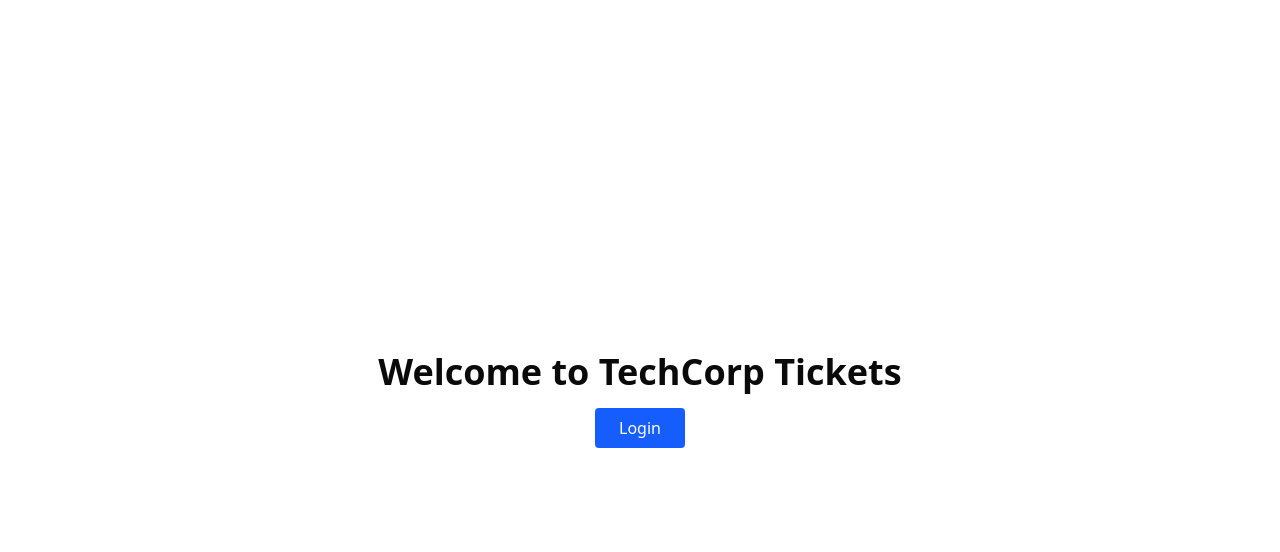
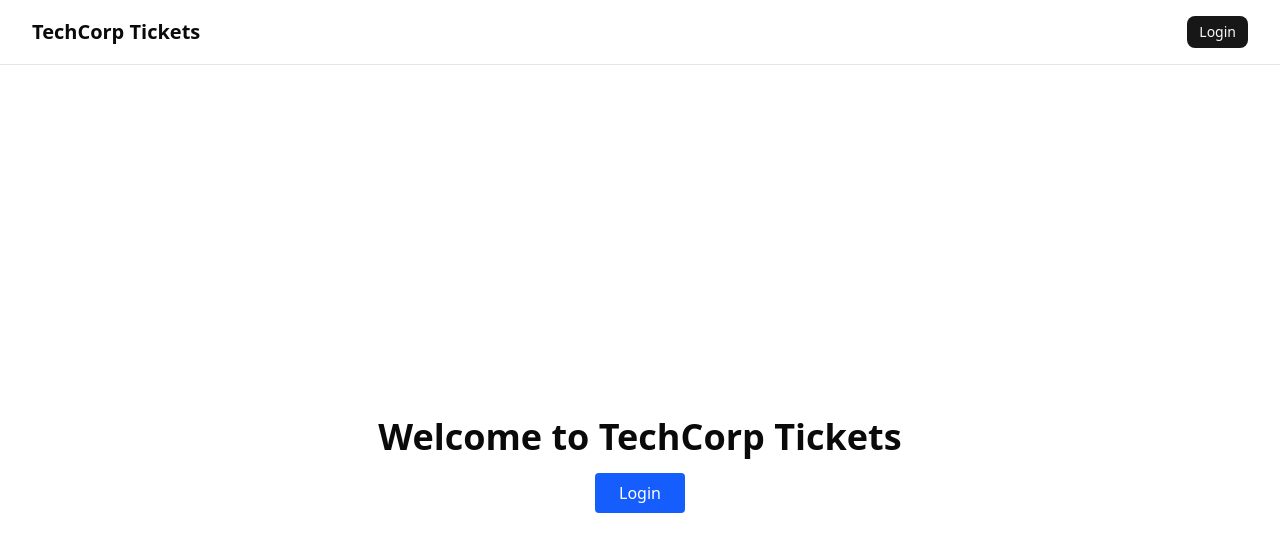
Before and after one commit to SteelheartBreak/tickets-front, a Next.js app: page / in a window 1280 px wide. Shown: the top 552 px of the page. Built offline with nearby package versions, Linux system fonts and the light colour scheme; no server answers.

Commit message:
NavBar Implementation

```diff
--- a/src/app/layout.tsx
+++ b/src/app/layout.tsx
@@ -1,5 +1,6 @@
 import type { Metadata } from "next";
 import { Geist, Geist_Mono } from "next/font/google";
+import { Navbar } from '@/components/ui/Navbar';
 import "./globals.css";
 
 const geistSans = Geist({
@@ -13,8 +14,8 @@
 });
 
 export const metadata: Metadata = {
-  title: "Create Next App",
-  description: "Generated by create next app",
+  title: "TechCorp Tickets",
+  description: "Ticket management system",
 };
 
 export default function RootLayout({
@@ -24,7 +25,10 @@
 }>) {
   return (
     <html lang="en">
-      <body className={`${geistSans.variable} ${geistMono.variable}`}>
+      <body
+        className={`${geistSans.variable} ${geistMono.variable} antialiased`}
+      >
+        <Navbar />
         {children}
       </body>
     </html>
--- /dev/null
+++ b/src/components/ui/Navbar.tsx
@@ -0,0 +1,48 @@
+'use client';
+
+import { useUser } from '@auth0/nextjs-auth0/client';
+import { Button } from '@/components/ui/button';
+import Link from 'next/link';
+
+export function Navbar() {
+  const { user, isLoading } = useUser();
+
+  return (
+    <nav className="border-b bg-white">
+      <div className="container mx-auto px-8 py-4">
+        <div className="flex justify-between items-center">
+          <div className="flex items-center gap-8">
+            <Link href="/" className="text-xl font-bold">
+              TechCorp Tickets
+            </Link>
+            {user && (
+              <Link href="/tickets" className="text-sm hover:underline">
+                Tickets
+              </Link>
+            )}
+          </div>
+
+          <div className="flex items-center gap-4">
+            {isLoading ? (
+              <span className="text-sm text-gray-500">Loading...</span>
+            ) : user ? (
+              <>
+                <div className="text-right">
+                  <p className="text-sm font-medium">{user.name}</p>
+                  <p className="text-xs text-gray-500">{user.email}</p>
+                </div>
+                <Button variant="outline" size="sm" asChild>
+                  <a href="/auth/logout">Logout</a>
+                </Button>
+              </>
+            ) : (
+              <Button size="sm" asChild>
+                <a href="/auth/login">Login</a>
+              </Button>
+            )}
+          </div>
+        </div>
+      </div>
+    </nav>
+  );
+}
```
